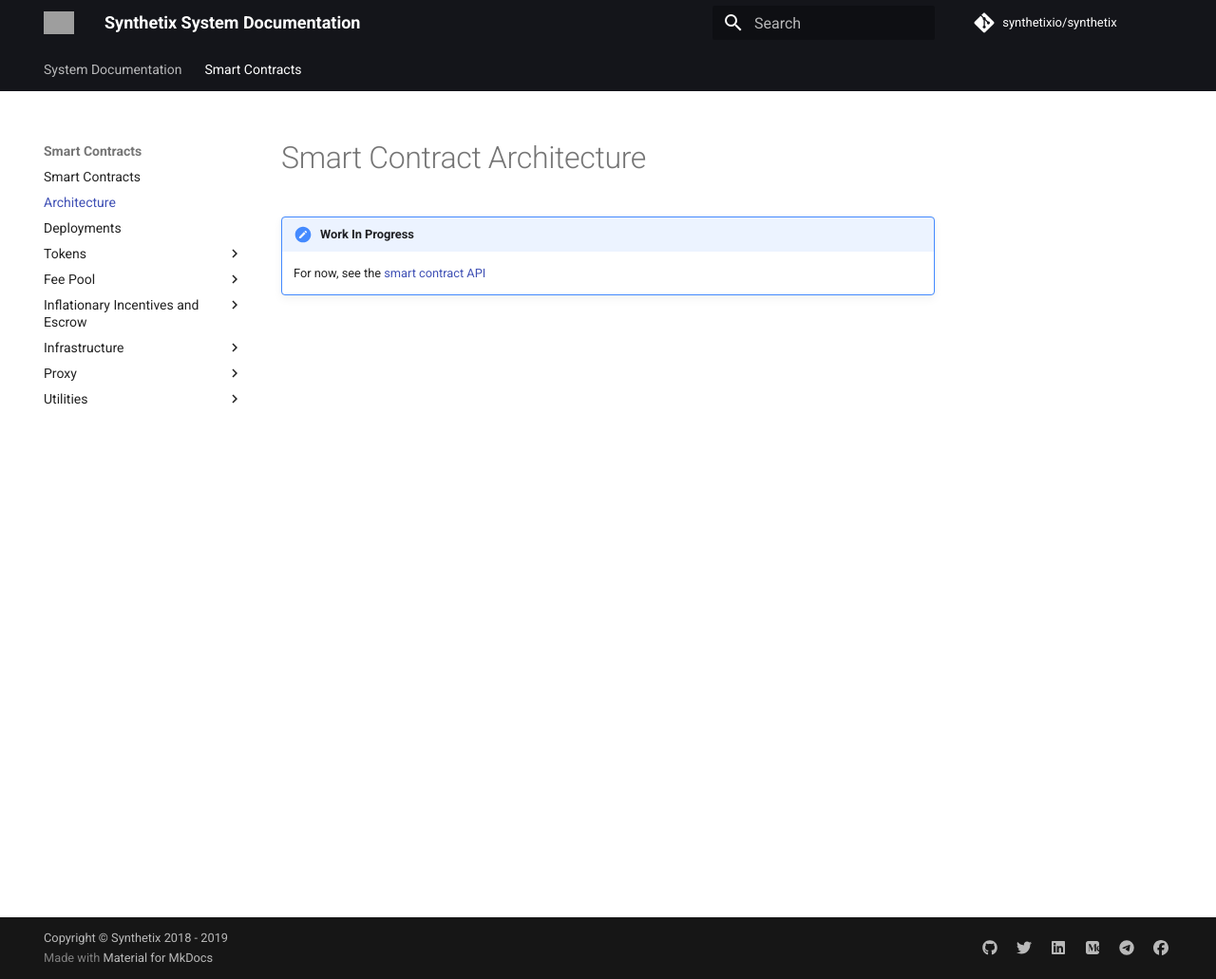
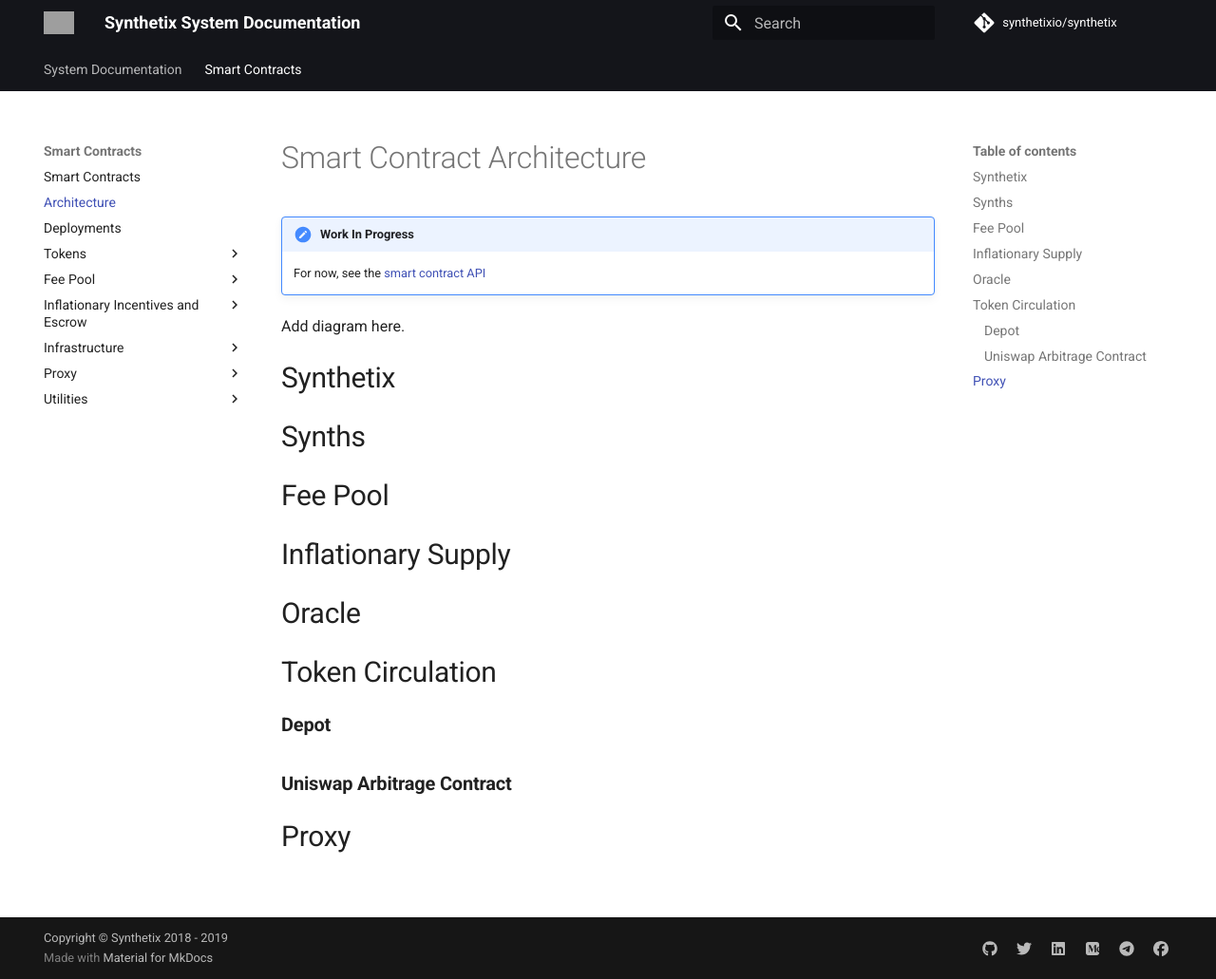
Before and after one commit to Synthetixio/synthetix, an MkDocs documentation site: the page built from docs/contracts/architecture.md, in a window 1280 px wide and 1031 px high. Shown: the whole window at 95% size. Built offline with MkDocs 1.6.1 and Material for MkDocs 9.7.7, drawn with Linux system fonts in a browser that asks for light colours; comment, search, counter and statistics services are not loaded; grey boxes are pictures that could not be loaded.

Commit message:
Smart contract architecture headings.

```diff
--- a/docs/contracts/architecture.md
+++ b/docs/contracts/architecture.md
@@ -2,3 +2,23 @@
 
 !!! todo "Work In Progress"
     For now, see the [smart contract API](../contracts/)
+
+Add diagram here.
+
+## Synthetix
+
+## Synths
+
+## Fee Pool
+
+## Inflationary Supply
+
+## Oracle
+
+## Token Circulation
+
+### Depot
+
+### Uniswap Arbitrage Contract
+
+## Proxy
```
